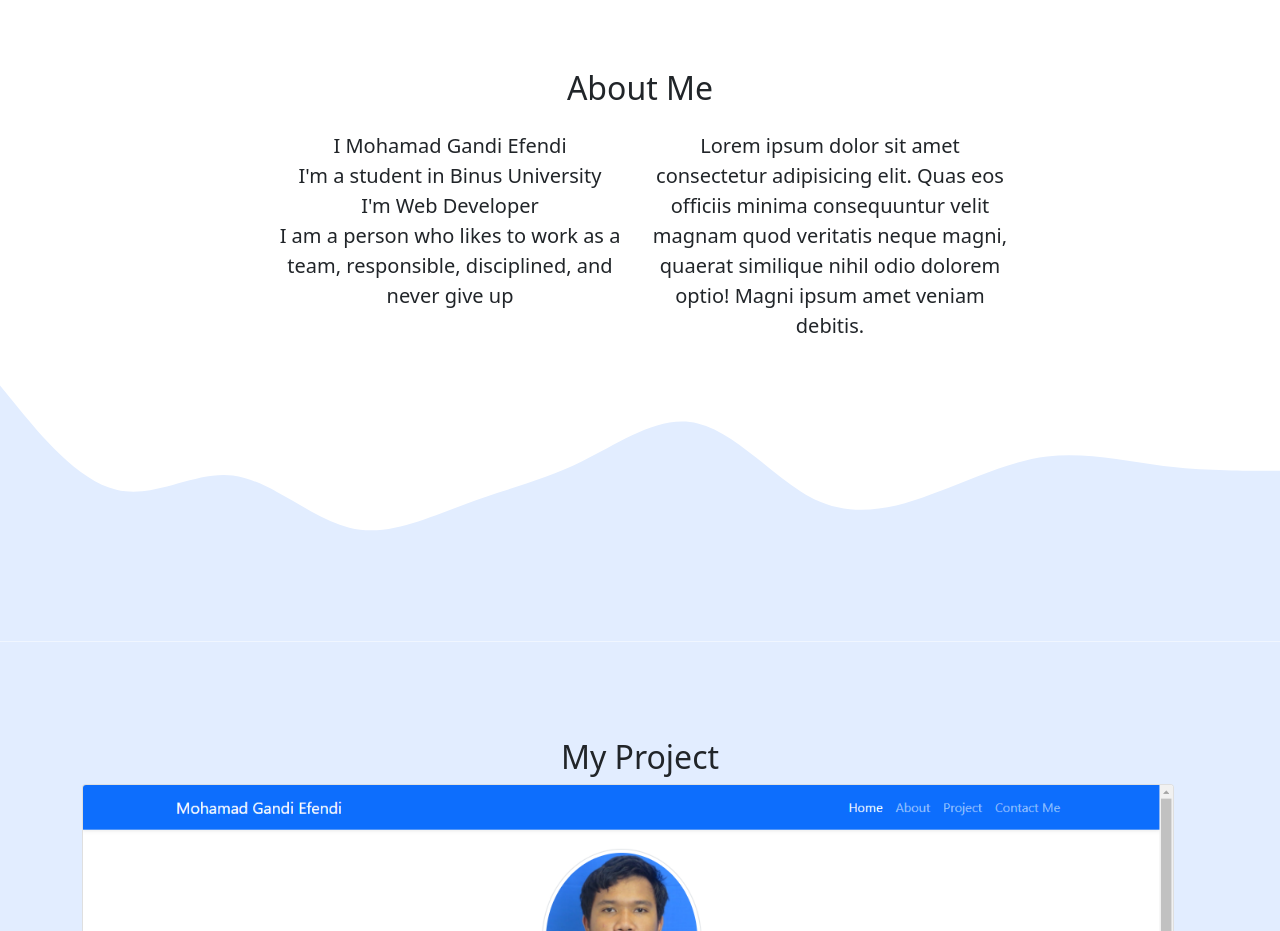
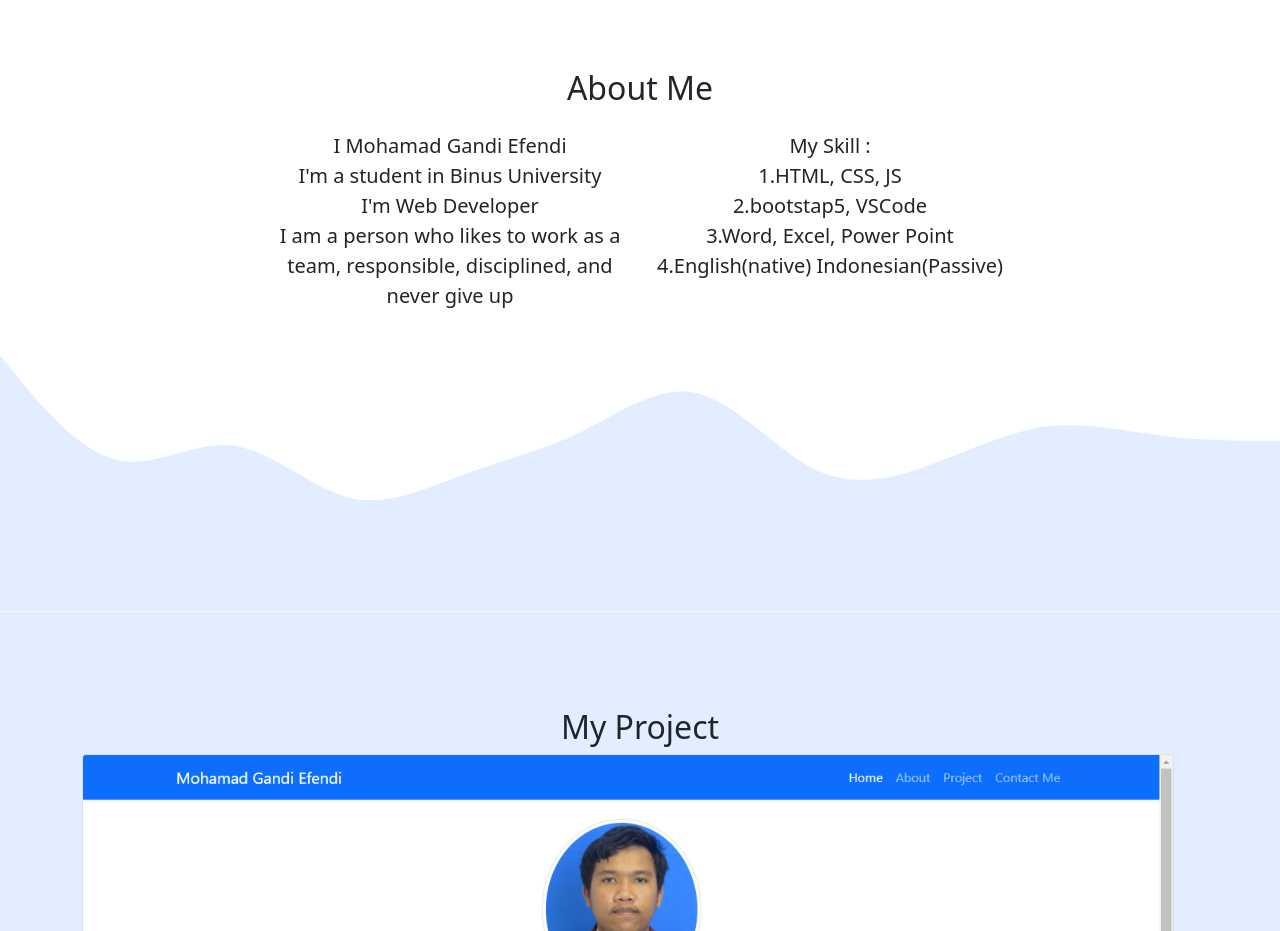
Before and after one commit to Mohgandi04/Mohgandi.github.io, a plain HTML site: page index.html in a window 1280 px wide. Shown: the part 780-1711 px from the top of the page. Drawn offline with nearby package versions, Linux system fonts and the light colour scheme.

Commit message:
merubah kata didalam kolom

```diff
--- a/index.html
+++ b/index.html
@@ -76,7 +76,7 @@
                     </p>
                 </div>
                 <div class="col-md-4">
-                    <p>Lorem ipsum dolor sit amet consectetur adipisicing elit. Quas eos officiis minima consequuntur velit magnam quod veritatis neque magni, quaerat similique nihil odio dolorem optio! Magni ipsum amet veniam debitis.</p>
+                    <p>My Skill :<br />1.HTML, CSS, JS<br />2.bootstap5, VSCode<br />3.Word, Excel, Power Point<br />4.English(native) Indonesian(Passive)</p>
                 </div>
             </div>
         </div>
```
